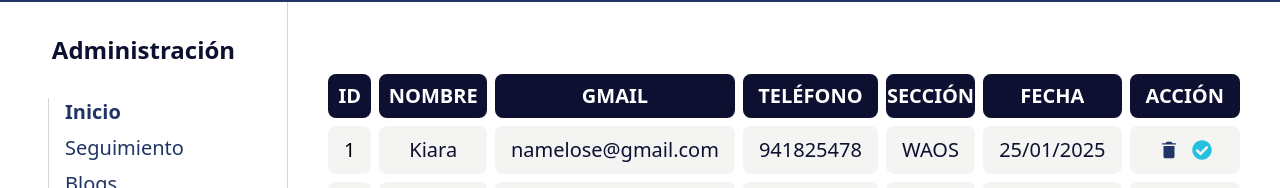
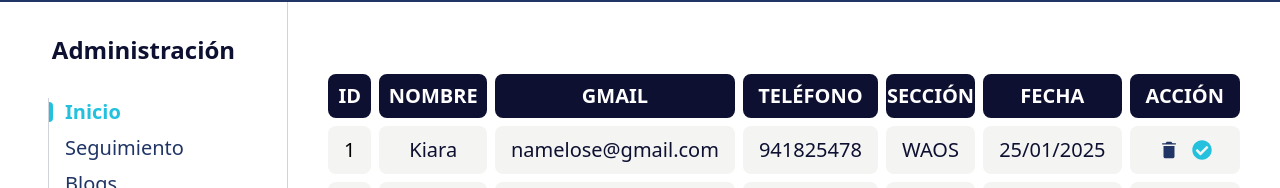
Before and after one commit to YUNTAS-PUBLICIDAD/Yuntas-Frontend-2025, a Next.js app: page /admin in a window 1280 px wide. Shown: the part 178-366 px from the top of the page. Built offline with nearby package versions, Linux system fonts and the light colour scheme.

Commit message:
Se mejora el indicador de la navegacion en admin

```diff
--- a/src/components/atoms/NavItem.tsx
+++ b/src/components/atoms/NavItem.tsx
@@ -14,17 +14,21 @@ export default function NavItem({
     label,
     href,
     isActive,
-    activeClassName = "font-extrabold",
-    inactiveClassName = "hover:font-bold"
 }: NavItemProps) {
     return (
-        <li>
+        <li className="relative">
             <Link
                 href={href}
-                className={`px-4 ${isActive ? activeClassName : inactiveClassName}`}
+                className={`block px-4 transition-all ${isActive
+                        ? "font-semibold text-[#23C1DE]"
+                        : "hover:text-[#203565] hover:font-medium"
+                    }`}
             >
                 {label}
             </Link>
+            {isActive && (
+                <span className="absolute left-0 top-1/2 -translate-y-1/2 w-1 h-5 bg-[#23C1DE] rounded-r-full" />
+            )}
         </li>
     );
 }
```
